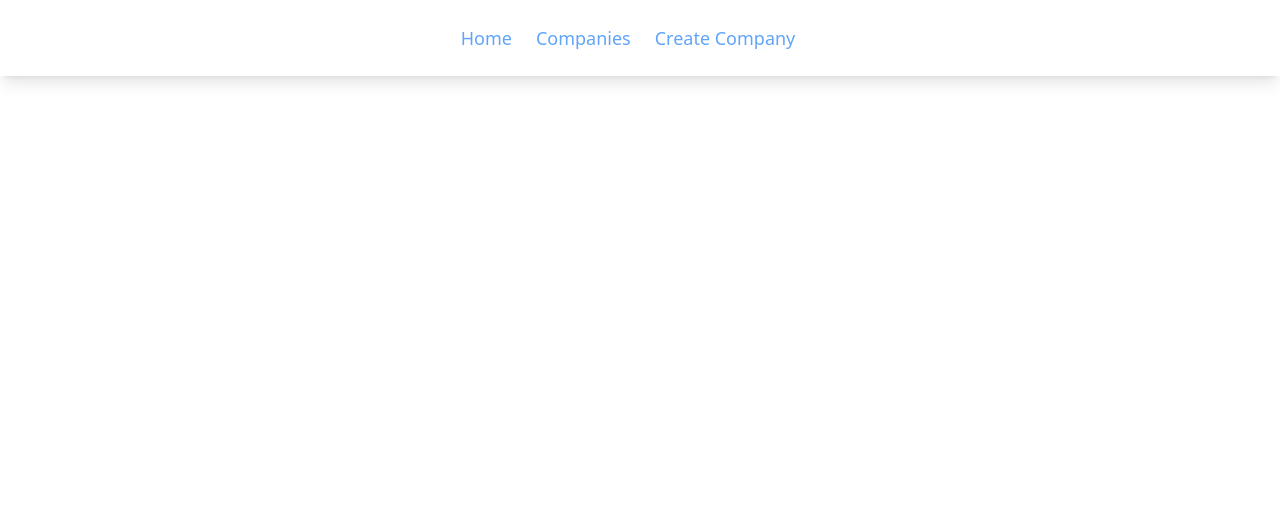
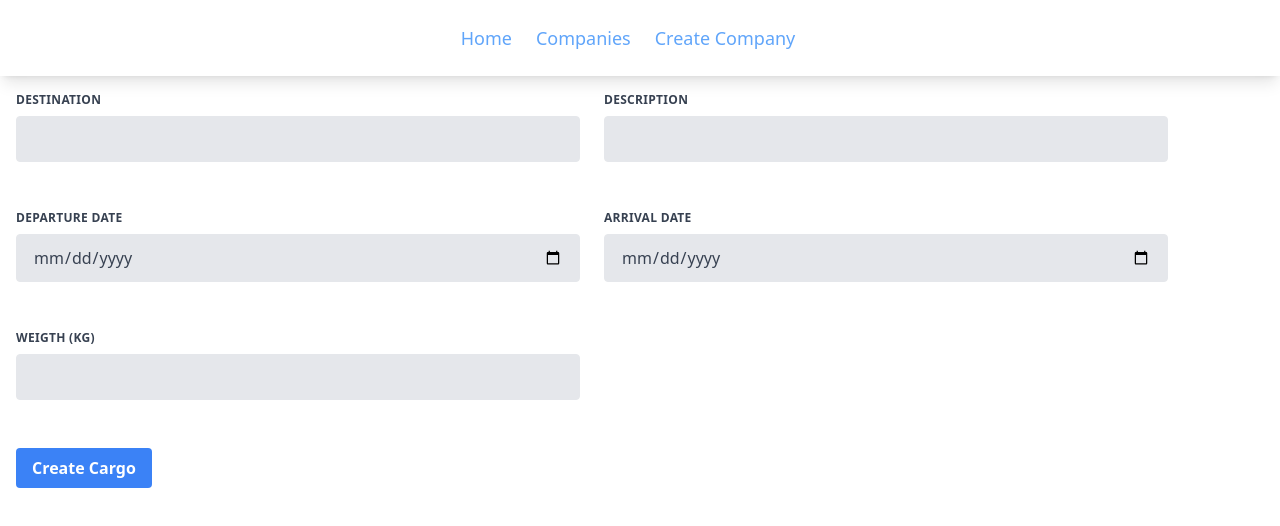
Before and after one commit to GeorgiYosifov/Transport-Company, a React (Create React App) app in the folder ui/: page /companies/1/create-cargo in a window 1280 px wide. Shown: the top 526 px of the page. Built offline with nearby package versions, Linux system fonts and the light colour scheme.

Commit message:
SAVEPOINT

```diff
--- /dev/null
+++ b/ui/src/components/cargos.js
@@ -0,0 +1,30 @@
+import Button from './button';
+
+const Cargos = ({ cargos }) => {
+  return (
+    <table className="table-auto">
+      <thead>
+        <tr>
+          <th className="px-4 py-2">Id</th>
+          <th className="px-4 py-2">Departure Date</th>
+          <th className="px-4 py-2">Arrival Date</th>
+          <th className="px-4 py-2">Customer Id</th>
+        </tr>
+      </thead>
+      <tbody>
+        {cargos.map(({ id, name, salary }, idx) => (
+          <tr key={id} className={idx % 2 === 0 ? 'bg-gray-100' : ''}>
+            <td className="border px-4 py-2">{id}</td>
+            <td className="border px-4 py-2">{name}</td>
+            <td className="border px-4 py-2">{salary}</td>
+            <td className="border px-4 py-2">
+              <Button className="bg-red-900">Fire</Button>
+            </td>
+          </tr>
+        ))}
+      </tbody>
+    </table>
+  );
+};
+
+export default Cargos;
--- /dev/null
+++ b/ui/src/components/employees.js
@@ -0,0 +1,31 @@
+import Button from './button';
+
+const Employees = ({ employees, handleFire }) => {
+  return (
+    <table className="table-auto">
+      <thead>
+        <tr>
+          <th className="px-4 py-2">Id</th>
+          <th className="px-4 py-2">Name</th>
+          <th className="px-4 py-2">Salary</th>
+        </tr>
+      </thead>
+      <tbody>
+        {employees.map(({ id, name, salary }, idx) => (
+          <tr key={id} className={idx % 2 === 0 ? 'bg-gray-100' : ''}>
+            <td className="border px-4 py-2">{id}</td>
+            <td className="border px-4 py-2">{name}</td>
+            <td className="border px-4 py-2">{salary}</td>
+            <td className="border px-4 py-2">
+              <Button className="bg-red-900" onClick={() => handleFire}>
+                Fire
+              </Button>
+            </td>
+          </tr>
+        ))}
+      </tbody>
+    </table>
+  );
+};
+
+export default Employees;
--- /dev/null
+++ b/ui/src/components/page-header.js
@@ -0,0 +1,7 @@
+const PageHeader = ({ title }) => (
+  <header>
+    <h1 className="text-center font-bold text-4xl">{title}</h1>
+  </header>
+);
+
+export default PageHeader;
--- /dev/null
+++ b/ui/src/components/vehicles.js
@@ -0,0 +1,30 @@
+import Button from './button';
+
+const Vehicle = ({ vehicles, handleDelete }) => {
+  return (
+    <table className="table-auto">
+      <thead>
+        <tr>
+          <th className="px-4 py-2">Id</th>
+          <th className="px-4 py-2">Type</th>
+          <th className="px-4 py-2">Delete</th>
+        </tr>
+      </thead>
+      <tbody>
+        {vehicles.map(({ id, type }, idx) => (
+          <tr key={id} className={idx % 2 === 0 ? 'bg-gray-100' : ''}>
+            <td className="border px-4 py-2">{id}</td>
+            <td className="border px-4 py-2">{type}</td>
+            <td className="border px-4 py-2">
+              <Button className="bg-red-900" onClick={() => handleDelete(id)}>
+                Delete
+              </Button>
+            </td>
+          </tr>
+        ))}
+      </tbody>
+    </table>
+  );
+};
+
+export default Vehicle;
--- a/ui/src/pages/companies.js
+++ b/ui/src/pages/companies.js
@@ -1,6 +1,7 @@
 import { useState, useEffect } from 'react';
 import { getCompanies, deleteCompany } from '../requests/company-requests';
 import StyledLink from '../components/styled-link';
+import PageHeader from '../components/page-header';
 import Button from '../components/button';
 
 const Companies = () => {
@@ -19,6 +20,8 @@ const Companies = () => {
   };
 
   return (
+    <div>
+      <PageHeader title="All companies" />
       <table className="table-auto">
         <thead>
           <tr>
@@ -52,6 +55,7 @@ const Companies = () => {
           ))}
         </tbody>
       </table>
+    </div>
   );
 };
 
--- /dev/null
+++ b/ui/src/pages/create-cargo.js
@@ -0,0 +1,70 @@
+import { useState } from 'react';
+import FormRow from '../components/form-row';
+import FormCol from '../components/form-col';
+import StyledLabel from '../components/label';
+import Input from '../components/input';
+import Button from '../components/button';
+import { useParams } from 'react-router-dom';
+
+const CreateCargo = () => {
+  const { id } = useParams();
+  const [cargo, setCargo] = useState({});
+
+  const handleChange = (name, value) => {
+    setCargo((cargo) => ({ ...cargo, [name]: value }));
+  };
+
+  return (
+    <form className="w-full max-w-6xl border-blue-500 border-opacity-100">
+      <FormRow>
+        <FormCol className="md:w-1/2">
+          <StyledLabel htmlFor="grid-company-name">Destination</StyledLabel>
+          <Input
+            id="grid-company-name"
+            name="destination"
+            type="text"
+            onChange={handleChange}
+          />
+        </FormCol>
+        <FormCol className="md:w-1/2">
+          <StyledLabel htmlFor="grid-company-name">Description</StyledLabel>
+          <Input
+            id="grid-company-name"
+            name="description"
+            type="text"
+            onChange={handleChange}
+          />
+        </FormCol>
+      </FormRow>
+      <FormRow>
+        <FormCol className="md:w-1/2">
+          <StyledLabel htmlFor="grid-company-name">Departure Date</StyledLabel>
+          <Input
+            id="grid-company-name"
+            name="departureDate"
+            type="date"
+            onChange={handleChange}
+          />
+        </FormCol>
+        <FormCol className="md:w-1/2">
+          <StyledLabel htmlFor="grid-company-name">Arrival Date</StyledLabel>
+          <Input
+            id="grid-company-name"
+            name="arrivalDate"
+            type="date"
+            onChange={handleChange}
+          />
+        </FormCol>
+      </FormRow>
+      <FormRow>
+        <FormCol className="md:w-1/2">
+          <StyledLabel htmlFor="grid-company-name">Weigth (kg)</StyledLabel>
+          <Input id="grid-company-name" name="weigth" type="number" />
+        </FormCol>
+      </FormRow>
+      <Button onClick={() => console.log(cargo)}>Create Cargo</Button>
+    </form>
+  );
+};
+
+export default CreateCargo;
--- a/ui/src/pages/create-company.js
+++ b/ui/src/pages/create-company.js
@@ -6,6 +6,7 @@ import FormRow from '../components/form-row';
 import FormCol from '../components/form-col';
 import Select from '../components/select';
 import ListInput from '../components/list-input';
+import PageHeader from '../components/page-header';
 import Button from '../components/button';
 import { createCompany } from '../requests/company-requests';
 
@@ -59,6 +60,8 @@ const CreateCompany = () => {
     setEmployees((employees) => employees.filter((emp) => emp.id !== id));
 
   return (
+    <div>
+      <PageHeader title="Create a transport compnay" />
       <form className="w-full max-w-6xl border-blue-500 border-opacity-100">
         <FormRow>
           <FormCol className="md:w-1/2">
@@ -130,6 +133,7 @@ const CreateCompany = () => {
           <Button onClick={handleCreateCompany}>Create Company</Button>
         </FormRow>
       </form>
+    </div>
   );
 };
 
--- a/ui/src/pages/home.js
+++ b/ui/src/pages/home.js
@@ -1,5 +1,26 @@
+import PageHeader from '../components/page-header';
+
 const Home = () => {
-  return <h1>Home</h1>
-}
+  return (
+    <div>
+      <PageHeader title="Transport Company App" />
+      <p>
+        Решението на задачата включва осигуряване на възможността транспортни
+        компании да управляват по-лесно дейностите си. Всяка транспортна
+        компания разполага с МПС и наема на работа служители. Основната дейност
+        на компанията е да превозва товари и хора до различни крайни точки.
+        Всеки превоз се характеризира с начална, крайна точка, дата на тръгване
+        и дата на пристигане. Освен това трябва да е ясно какво точно ще се
+        превозва. Ако това е стока, трябва да се знае общото тегло на товара. В
+        транспортната компания се регистрират превозите и цената за извършване
+        на всеки превоз. Превозните средства, които са собственост на фирмата са
+        от различен тип: автобуси, камиони, цистерни и т.н. Шофьорите на
+        превозните средства имат различна квалификация. Например правоспособност
+        за превоз на специални товари, включително леснозапалими, превоз на
+        повече от 12 човека и т.н.
+      </p>
+    </div>
+  );
+};
 
 export default Home;
--- a/ui/src/pages/index.js
+++ b/ui/src/pages/index.js
@@ -3,6 +3,7 @@ import Companies from './companies';
 import CreateCompany from './create-company';
 import Company from './company';
 import Home from './home';
+import CreateCargo from './create-cargo';
 
 const Pages = () => {
   return (
@@ -12,6 +13,7 @@ const Pages = () => {
         <Route index element={<Companies />} />
         <Route path="create" element={<CreateCompany />} />
         <Route path=":id" element={<Company />} />
+        <Route path=":id/create-cargo" element={<CreateCargo />} />
       </Route>
     </Routes>
   );
--- a/ui/src/requests/company-requests.js
+++ b/ui/src/requests/company-requests.js
@@ -29,4 +29,22 @@ const deleteCompany = async (id) => {
   });
 };
 
-export { getCompanies, getCompany, createCompany, deleteCompany };
+const updateCompany = async (data) => {
+  const response = await fetch(`${BASE_URL}`, {
+    method: 'PATCH',
+    headers: {
+      'Content-Type': 'application/json',
+    },
+    body: JSON.stringify(data),
+  });
+
+  return await response.text();
+};
+
+export {
+  getCompanies,
+  getCompany,
+  createCompany,
+  deleteCompany,
+  updateCompany,
+};
```
Also changed, not shown: ui/src/pages/company.js (+57 -6 lines). Lines whose indentation alone changed are shown as unchanged.
